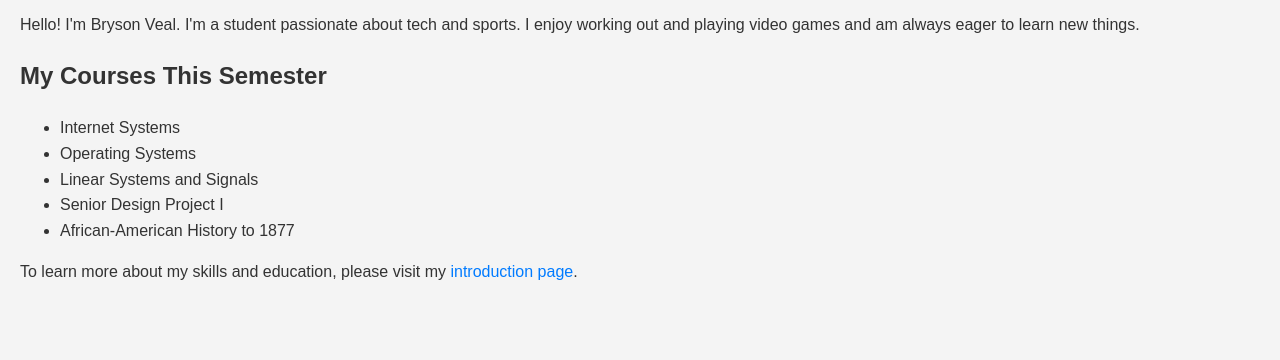
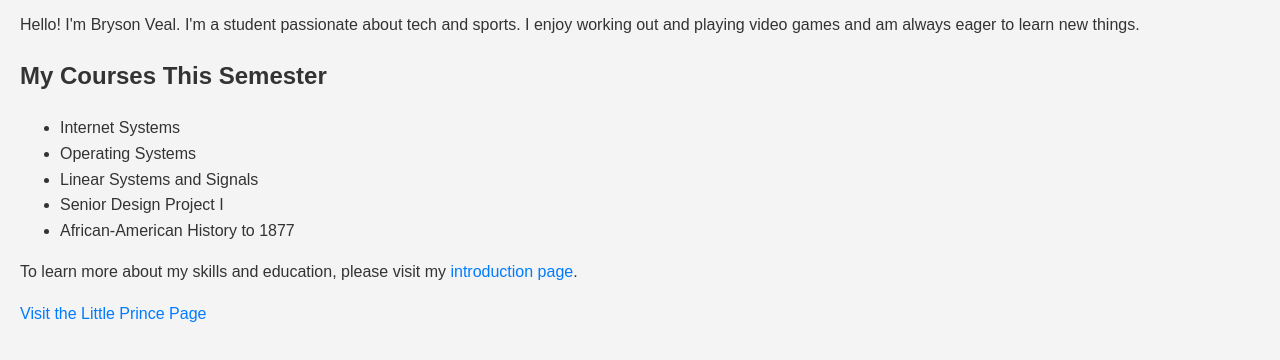
Before and after one commit to brysonftw/my-website, a plain HTML site: page index.html in a window 1280 px wide. Shown: the part 516-876 px from the top of the page. Before the commit the page ends 837 px from the top, so only its background shows below. Drawn offline with Linux system fonts and the light colour scheme.

Commit message:
Update index.html

```diff
--- a/index.html
+++ b/index.html
@@ -90,6 +90,7 @@
     <!-- Footer section -->
     <footer>
         <p>To learn more about my skills and education, please visit my <a href="introduction.html">introduction page</a>.</p>
+        <p><a href="little_prince.html">Visit the Little Prince Page</a></p>
     </footer>
 </body>
 </html>
```
